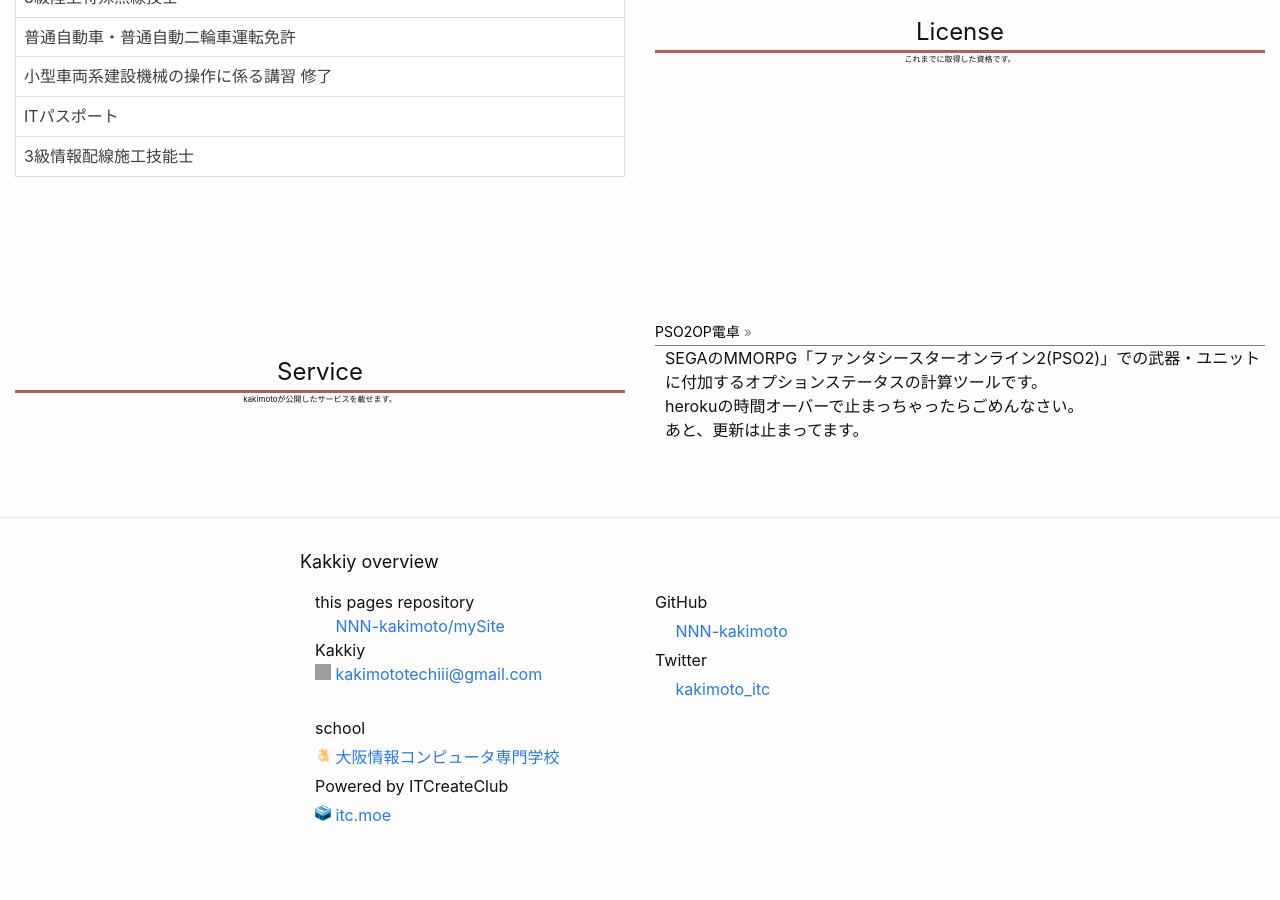
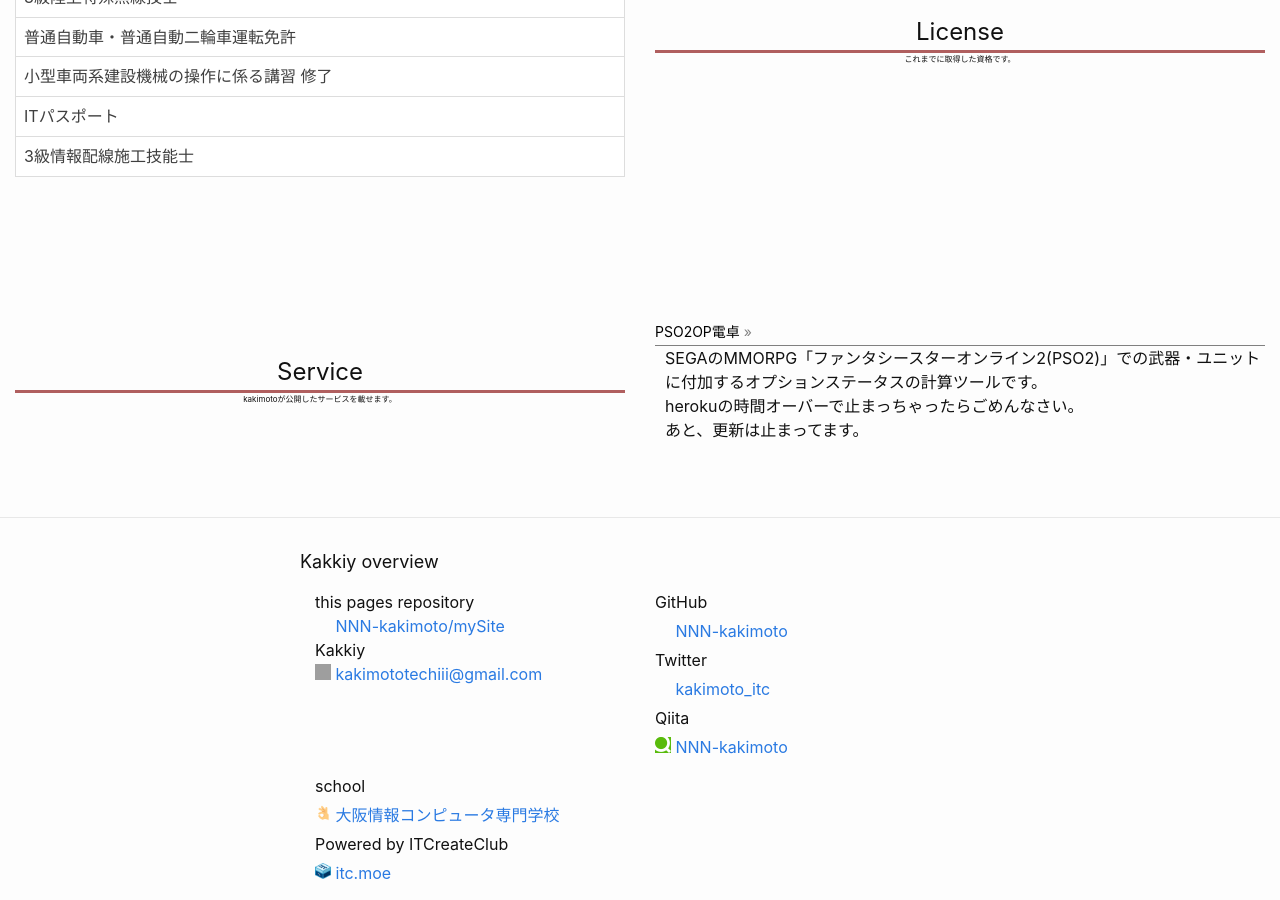
Before and after one commit to NNN-kakimoto/mySite, a Jekyll site: the page built from index.md, in a window 1280 px wide and 900 px high, scrolled down 2502 px. Built offline with Jekyll 4.4.1, drawn with Linux system fonts in a browser that asks for light colours; before the commit the page ends 3344 px from its top, so only the background shows below that; grey boxes are pictures that could not be loaded.

Commit message:
to template and qiita user add

```diff
--- a/_config.yml
+++ b/_config.yml
@@ -23,6 +23,7 @@ baseurl: "/mySite" # the subpath of your site, e.g. /blog
 url: "" # the base hostname & protocol for your site, e.g. http://example.com
 twitter_username: kakimoto_itc
 github_username:  NNN-kakimoto
+qiita_username: NNN-kakimoto
 
 
 # Build settings
--- /dev/null
+++ b/_includes/footer.html
@@ -0,0 +1,76 @@
+<footer class="site-footer h-card">
+		<data class="u-url" href="{{ site.baseurl }}/"></data>
+			<div class="wrapper">
+				<h2 class="footer-heading">{{ site.title }} overview</h2>
+				<div class=" row">
+					<div class=" col-sm-6">
+						<ul class="contact-list">
+							<li class="p-name">this pages repository</li>
+							<li>
+								<a class="u-email" href="https://github.com/{{ site.github_username }}{{ site.baseurl }}" target="_blank">
+									<svg class="svg-icon">
+										<use xlink:href="{{ site.baseurl }}/assets/minima-social-icons.svg#github"></use>
+									</svg>
+									{{ site.github_username }}{{ site.baseurl }}
+								</a>
+							</li>
+							<li class="p-name">{{ site.title }}</li>
+							<li>
+								<a class="u-email" href="{{ site.email }}">
+										<img src="{{ site.baseurl}}/images/icons8-gmail-48.png" alt="mail_icon" class="icon_image">
+								{{ site.email }}
+								</a>
+							</li>
+						</ul>
+					</div>
+					<div class="col-sm-6">
+						<ul class="social-media-list">
+							<li>GitHub</li>
+							<li>
+								<a href="https://github.com/{{ site.github_username }}" target="_blank">
+									<svg class="svg-icon">
+										<use xlink:href="{{ site.baseurl }}/assets/minima-social-icons.svg#github"></use>
+									</svg>
+									<span class="username">{{ site.github_username }}</span>
+								</a>
+							</li>
+							<li>Twitter</li>
+							<li>
+								<a href="https://www.twitter.com/{{ site.twitter_username }}" target="_blank">
+									<svg class="svg-icon">
+										<use xlink:href="{{ site.baseurl }}/assets/minima-social-icons.svg#twitter"></use>
+									</svg>
+									<span class="username">{{ site.twitter_username }}</span>
+								</a>
+							</li>
+							<li>Qiita</li>
+							<li>
+								<a href="https://qiita.com/{{ site.qiita_username }}" target="_blank">
+									<img src="{{ site.baseurl}}/images/qiita-icon.png" alt="qiita_icon" class="icon_image">
+									<span class="username">{{ site.qiita_username }}</span>
+								</a>
+							</li>
+						</ul>
+					</div>
+
+					<div class="col-sm-6">
+						<ul class="social-media-list">
+							<li>school</li>
+							<li>
+								<a href="https://www.oic.ac.jp/" target="_blank">
+									<img src="{{ site.baseurl}}/images/icons8-ok-48.png" alt="oic_icon" class="icon_image">
+									<span class="username">大阪情報コンピュータ専門学校</span>
+								</a>
+							</li>
+							<li>Powered by ITCreateClub</li>
+							<li>
+								<a href="https://itc.moe" target="_blank">
+									<img src="{{ site.baseurl}}/images/itc_sticker@2x.png" alt="itc_icon" class="icon_image">
+									<span class="username">itc.moe</span>
+								</a>
+							</li>
+						</ul>
+					</div>
+				</div>
+			</div>
+		</footer>
--- /dev/null
+++ b/_includes/head.html
@@ -0,0 +1,17 @@
+<!DOCTYPE html>
+<html lang="ja">
+<head>
+	<meta charset="utf-8">
+	<!-- <meta name="viewport" content="width=device-width,initial-scale=1"> -->
+	<meta name="viewport" content="width=device-width, initial-scale=1.0, maximum-scale=1.0, minimum-scale=1.0">
+	<title>{{ include.param }} | Kakimotoのポートフォリオサイト</title>
+	<link rel="stylesheet" href="{{ site.baseurl }}/css/bootstrap.min.css">
+	<!-- <link href="{{ site.baseurl }}/css/bootstrap.min.css" rel="stylesheet" media="screen"> -->
+	<style>
+		{% capture styles %}
+			{% include css/main.scss %}
+		{% endcapture %}
+		{{ styles | scssify }}
+	</style>
+	<!-- <script src="{{ site.baseurl }}/js/jquery-3.2.1.min.js"></script> -->
+</head>
--- a/_layouts/index.html
+++ b/_layouts/index.html
@@ -1,21 +1,4 @@
-<!DOCTYPE html>
-<html lang="ja">
-<head>
-	<meta charset="utf-8">
-	<!-- <meta name="viewport" content="width=device-width,initial-scale=1"> -->
-	<meta name="viewport" content="width=device-width, initial-scale=1.0, maximum-scale=1.0, minimum-scale=1.0">
-	<title>{{ page.title }}</title>
-	<link rel="stylesheet" href="{{ site.baseurl }}/css/bootstrap.min.css">
-	<!-- <link href="{{ site.baseurl }}/css/bootstrap.min.css" rel="stylesheet" media="screen"> -->
-	<style>
-		{% capture styles %}
-			{% include css/main.scss %}
-		{% endcapture %}
-		{{ styles | scssify }}
-	</style>
-	<!-- <script src="{{ site.baseurl }}/js/jquery-3.2.1.min.js"></script> -->
-
-</head>
+{% include head.html param=page.title %}
 <body>
 	<header class="index-header fixed-bg" role="banner">
 		<div class="cover">
@@ -170,75 +153,7 @@
 			</article>
 		</div>
 	</main>
-
-	<footer class="site-footer h-card">
-		<data class="u-url" href="{{ site.baseurl }}/"></data>
-			<div class="wrapper">
-				<h2 class="footer-heading">{{ site.title }} overview</h2>
-				<div class=" row">
-					<div class=" col-sm-6">
-						<ul class="contact-list">
-							<li class="p-name">this pages repository</li>
-							<li>
-								<a class="u-email" href="https://github.com/{{ site.github_username }}{{ site.baseurl }}" target="_blank">
-									<svg class="svg-icon">
-										<use xlink:href="{{ site.baseurl }}/assets/minima-social-icons.svg#github"></use>
-									</svg>
-									{{ site.github_username }}{{ site.baseurl }}
-							</a></li>
-							<li class="p-name">{{ site.title }}</li>
-							<li>
-								<a class="u-email" href="{{ site.email }}">
-										<img src="{{ site.baseurl}}/images/icons8-gmail-48.png" alt="mail_icon" class="icon_image">
-								{{ site.email }}
-								</a>
-							</li>
-						</ul>
-					</div>
-					<div class="col-sm-6">
-						<ul class="social-media-list">
-							<li>GitHub</li>
-							<li>
-								<a href="https://github.com/{{ site.github_username }}" target="_blank">
-									<svg class="svg-icon">
-										<use xlink:href="{{ site.baseurl }}/assets/minima-social-icons.svg#github"></use>
-									</svg>
-									<span class="username">{{ site.github_username }}</span>
-								</a>
-							</li>
-							<li>Twitter</li>
-							<li>
-								<a href="https://www.twitter.com/{{ site.twitter_username }}" target="_blank">
-									<svg class="svg-icon">
-										<use xlink:href="{{ site.baseurl }}/assets/minima-social-icons.svg#twitter"></use>
-									</svg>
-									<span class="username">{{ site.twitter_username }}</span>
-								</a>
-							</li>
-						</ul>
-					</div>
-
-					<div class="col-sm-6">
-						<ul class="social-media-list">
-							<li>school</li>
-							<li>
-								<a href="https://www.oic.ac.jp/" target="_blank">
-									<img src="{{ site.baseurl}}/images/icons8-ok-48.png" alt="oic_icon" class="icon_image">
-									<span class="username">大阪情報コンピュータ専門学校</span>
-								</a>
-							</li>
-							<li>Powered by ITCreateClub</li>
-							<li>
-								<a href="https://itc.moe" target="_blank">
-									<img src="{{ site.baseurl}}/images/itc_sticker@2x.png" alt="itc_icon" class="icon_image">
-									<span class="username">itc.moe</span>
-								</a>
-							</li>
-						</ul>
-					</div>
-				</div>
-			</div>
-		</footer>
+	{% include footer.html %}
 </body>
 <script src="{{ site.baseurl }}/js/jquery-3.2.1.min.js"></script>
 <script>
```
Also changed, not shown: _layouts/common.html (+2 -85 lines), images/qiita-icon.png (added). Lines whose indentation alone changed are shown as unchanged.
